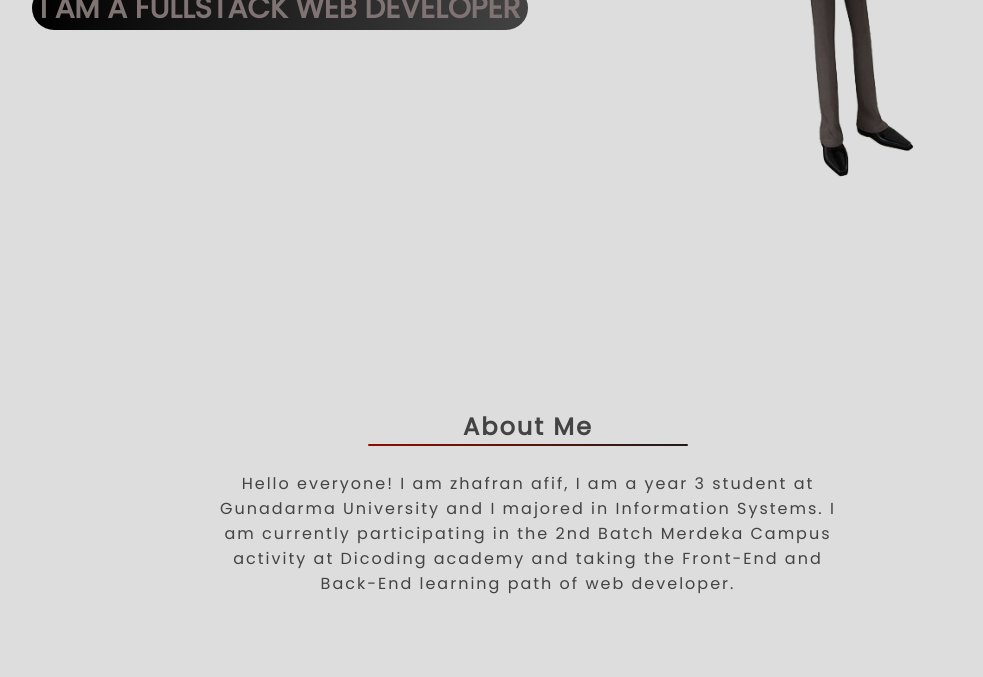
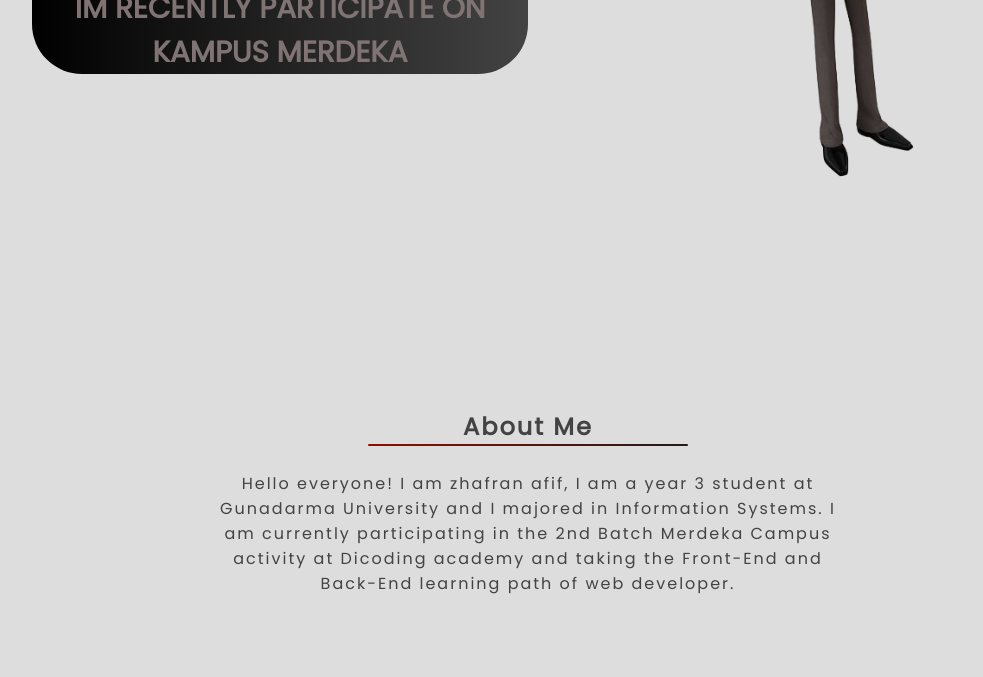
Before and after one commit to zhafranafif/Submission-Web, a plain HTML site: page index.html in a window 1280 px wide. Shown: the part 423-1100 px from the top of the page, without its empty margins (112-1095 px from the left). Drawn offline with Linux system fonts and the light colour scheme.

Commit message:
menambahkan kata2 pada heading

```diff
--- a/index.html
+++ b/index.html
@@ -33,7 +33,9 @@
             <div class="introduction">
                 <div class="intro-txt">
                     <h1>HELLO THERE! I AM ZHAFRAN AFIF</h1>
-                    <h3>I AM A FULLSTACK WEB DEVELOPER</h3>
+                    <h3>I AM A FULLSTACK WEB DEVELOPER
+                        IM RECENTLY PARTICIPATE ON KAMPUS MERDEKA
+                    </h3>
                 </div>
                 <div class="cover">
                     <img src="./istockphoto-171379167-612x612-removebg-preview.png" alt="">
```
